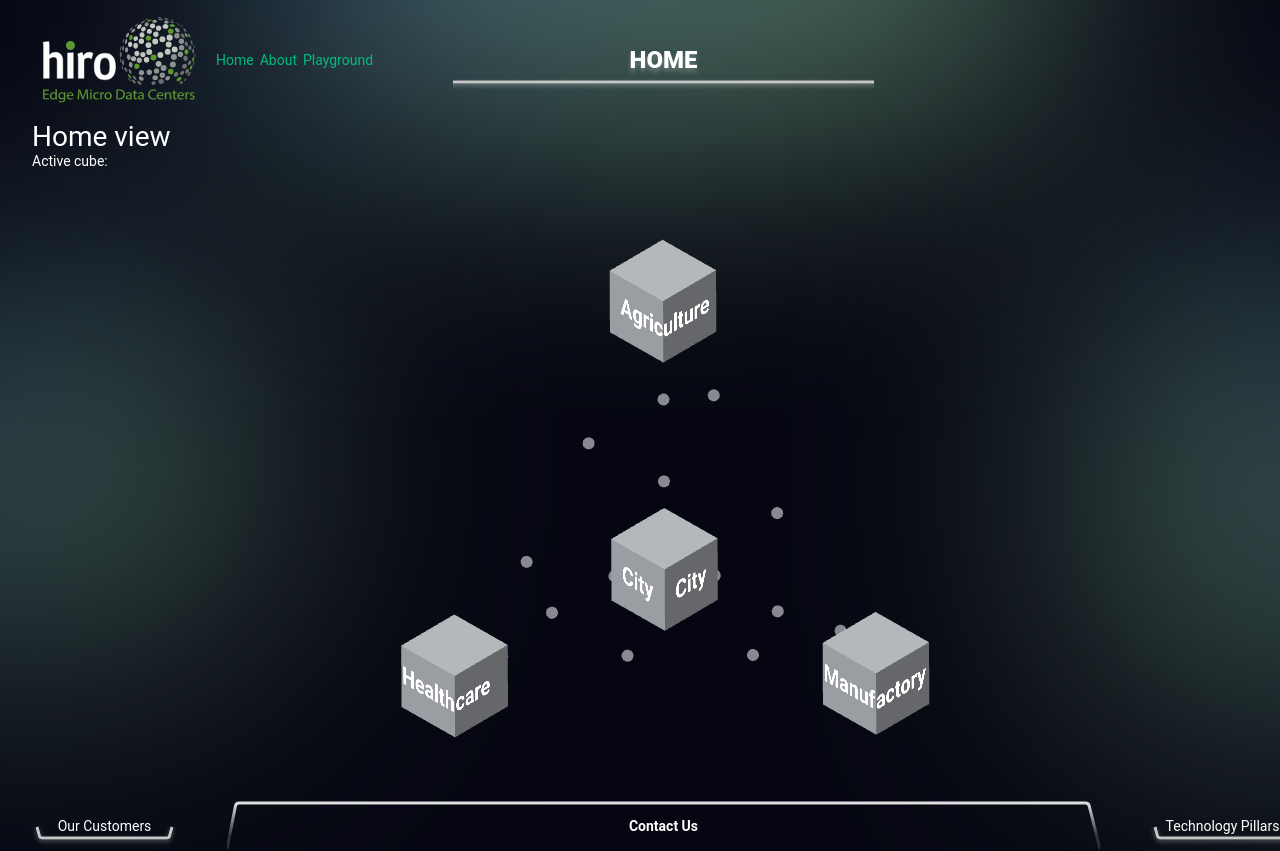
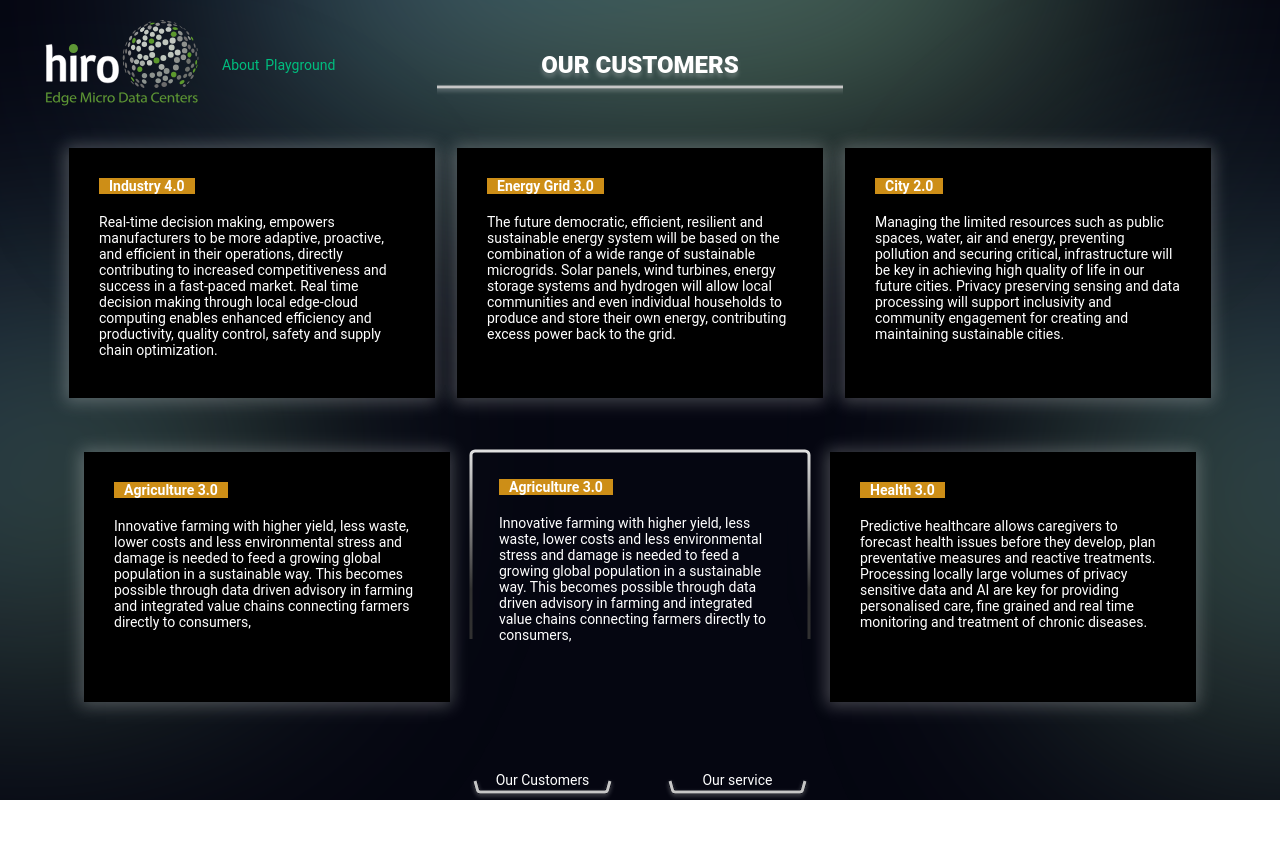
Before and after one commit to HIRO-MicroDataCenters-BV/hiro-website, a Vue app: page / in a window 1280 px wide. After the commit the page ends 800 px from the top, so only its background shows below. Built offline with nearby package versions, Linux system fonts and the light colour scheme.

Commit message:
new home page

```diff
--- /dev/null
+++ b/src/components/AppCardLink.vue
@@ -0,0 +1,63 @@
+<script setup lang="ts">
+defineProps({
+  label: {
+    type: String,
+    required: false,
+    default: '',
+  },
+  text: {
+    type: String,
+    required: false,
+    default: '',
+  },
+  route: {
+    type: String,
+    required: false,
+    default: '',
+  },
+  isAlternativeColor: {
+    type: Boolean,
+    default: false,
+  },
+});
+</script>
+
+<template>
+  <RouterLink :to="route">
+    <div
+      class="app-card-link"
+      :class="{ 'app-card-link--alternative-color': isAlternativeColor }"
+    >
+      <div class="app-card-link__label">
+        {{ label }}
+      </div>
+      <div class="app-card-link__body">
+        {{ text }}
+      </div>
+    </div>
+  </RouterLink>
+</template>
+
+<style scoped>
+.app-card-link {
+  display: flex;
+  flex-direction: column;
+  gap: 20px;
+  position: relative;
+  padding: 30px;
+  width: 366px;
+  height: 250px;
+  background: #000;
+  box-shadow: -1px 1px 16px 3px rgba(255, 255, 255, 0.25);
+  cursor: pointer;
+  text-decoration: none;
+  color: var(--color-text);
+}
+
+.app-card-link__label {
+  background: var(--color-heading);
+  max-width: fit-content;
+  padding: 0 10px;
+  font-weight: 600;
+}
+</style>
--- /dev/null
+++ b/src/constants/home-page.ts
@@ -0,0 +1,56 @@
+export const customerCards = {
+  industry: {
+    title: 'Industry 4.0',
+    description:
+      'Real-time decision making, empowers manufacturers to be more adaptive, ' +
+      'proactive, and efficient in their operations, directly contributing to ' +
+      'increased competitiveness and success in a fast-paced market. ' +
+      'Real time decision making through local edge-cloud computing enables ' +
+      'enhanced efficiency and productivity, ' +
+      'quality control, safety and supply chain optimization.',
+    route: '/industry',
+  },
+  energyGrid: {
+    title: 'Energy Grid 3.0',
+    description:
+      'The future democratic, efficient, resilient and sustainable energy ' +
+      'system will be based on the combination of a wide range of ' +
+      'sustainable microgrids. Solar panels, wind turbines, ' +
+      'energy storage systems and hydrogen will allow local communities ' +
+      'and even individual households to produce and store their own energy, ' +
+      'contributing excess power back to the grid.',
+    route: '/energy-grid',
+  },
+  city: {
+    title: 'City 2.0',
+    description:
+      'Managing the limited resources such as public spaces, water, air ' +
+      'and energy, preventing pollution and securing critical, ' +
+      'infrastructure will be key in achieving high quality of ' +
+      'life in our future cities. Privacy preserving sensing and ' +
+      'data processing will support inclusivity and community ' +
+      'engagement for creating and maintaining sustainable cities.',
+    route: '/city',
+  },
+  agriculture: {
+    title: 'Agriculture 3.0',
+    description:
+      'Innovative farming with higher yield, less waste, lower costs ' +
+      'and less environmental stress and damage is needed to ' +
+      'feed a growing global population in a sustainable way. ' +
+      'This becomes possible through data driven advisory ' +
+      'in farming and integrated value chains connecting ' +
+      'farmers directly to consumers,',
+    route: '/agriculture',
+  },
+  health: {
+    title: 'Health 3.0',
+    description:
+      'Predictive healthcare allows caregivers to forecast health ' +
+      'issues before they develop, plan preventative measures and ' +
+      'reactive treatments. Processing locally large volumes of ' +
+      'privacy sensitive data and AI are key for providing personalised care, ' +
+      'fine grained and real time monitoring and treatment of chronic diseases.',
+    route: '/health',
+  },
+};
--- a/src/layout/AppFooter.vue
+++ b/src/layout/AppFooter.vue
@@ -2,9 +2,12 @@
 
 <template>
   <footer class="app-footer">
-    <section class="app-footer__side">Our Customers</section>
-    <section class="app-footer__center">Contact Us</section>
-    <section class="app-footer__side">Technology Pillars</section>
+    <section class="app-footer__side">
+      <RouterLink to="/">Our Customers</RouterLink>
+    </section>
+    <section class="app-footer__side">
+      <RouterLink to="/service">Our service</RouterLink>
+    </section>
   </footer>
 </template>
 
@@ -23,19 +26,8 @@
   display: flex;
   align-items: center;
   justify-content: center;
-}
-
-.app-footer__center {
-  background: url('assets/footer-bg-mobile.svg') top no-repeat;
-  width: 873px;
-  height: 50px;
-  display: flex;
-  align-items: center;
-  justify-content: center;
-  font-weight: 600;
-
-  @media (min-width: 1280px) {
-    background: url('assets/footer-bg.svg') top no-repeat;
+  a {
+    color: var(--color-text);
   }
 }
 </style>
--- a/src/layout/AppHeader.vue
+++ b/src/layout/AppHeader.vue
@@ -1,6 +1,7 @@
 <script setup lang="ts">
 import { RouterLink, useRouter } from 'vue-router';
 import { computed } from 'vue';
+
 const router = useRouter();
 
 const currentPathObject = computed(
@@ -11,6 +12,7 @@ const currentPathObject = computed(
 <template>
   <header class="app-header">
     <nav>
+      <RouterLink to="/">
         <img
           alt="Hiro logo"
           class="logo"
@@ -18,7 +20,7 @@ const currentPathObject = computed(
           height="100"
           width="181"
         />
-      <RouterLink to="/">Home</RouterLink>
+      </RouterLink>
       <RouterLink to="/services">About</RouterLink>
       <RouterLink to="/playground">Playground</RouterLink>
     </nav>
--- a/src/router/index.ts
+++ b/src/router/index.ts
@@ -6,7 +6,7 @@ const router = createRouter({
   routes: [
     {
       path: '/',
-      name: 'home',
+      name: 'our customers',
       component: HomeView,
     },
     {
--- a/src/views/HomeView.vue
+++ b/src/views/HomeView.vue
@@ -1,26 +1,65 @@
 <script setup lang="ts">
-import { ref } from 'vue';
+import AppCard from '@/components/AppCard.vue';
+import { customerCards } from '@/constants/home-page';
+import AppCardLink from '@/components/AppCardLink.vue';
 
-import AppGraph from '@/components/Graph';
-import type { NodeNameValue } from '@/components/Graph';
-
-const activeCube = ref<NodeNameValue | null>(null);
-
-const handleChange = (value: NodeNameValue) => {
-  activeCube.value = value;
-};
+const { industry, energyGrid, city, agriculture, health } = customerCards;
 </script>
 
 <template>
-  <main>
-    <h1>Home view</h1>
-
-    <p>Active cube: {{ activeCube }}</p>
-    <div style="width: 50%; margin: 0 auto">
-      <AppGraph
-        :activeCube="activeCube"
-        @change="handleChange"
+  <main class="customers-view">
+    <section class="customers-view__upper-section">
+      <AppCardLink
+        :label="industry.title"
+        :text="industry.description"
+        :route="industry.route"
       />
-    </div>
+      <AppCardLink
+        :label="energyGrid.title"
+        :text="energyGrid.description"
+        :route="energyGrid.route"
+      />
+      <AppCardLink
+        :label="city.title"
+        :text="city.description"
+        :route="city.route"
+      />
+    </section>
+    <section class="customers-view__lower-section">
+      <AppCardLink
+        :label="agriculture.title"
+        :text="agriculture.description"
+        :route="agriculture.route"
+      />
+      <AppCard
+        :label="agriculture.title"
+        :text="agriculture.description"
+      />
+      <AppCardLink
+        :label="health.title"
+        :text="health.description"
+        :route="health.route"
+      />
+    </section>
   </main>
 </template>
+
+<style scoped>
+.customers-view {
+  display: flex;
+  gap: 3rem;
+  padding: 1rem;
+  flex-direction: column;
+  align-items: center;
+}
+
+.customers-view__upper-section {
+  display: flex;
+  gap: 1rem;
+}
+
+.customers-view__lower-section {
+  display: flex;
+  gap: 1rem;
+}
+</style>
```
Lines whose indentation alone changed are shown as unchanged.
